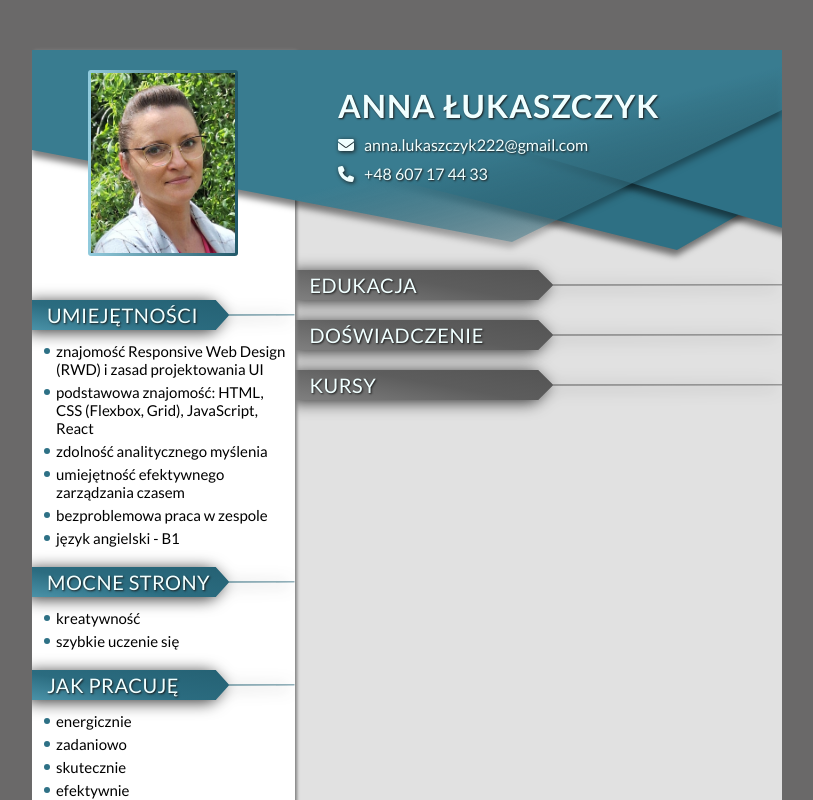
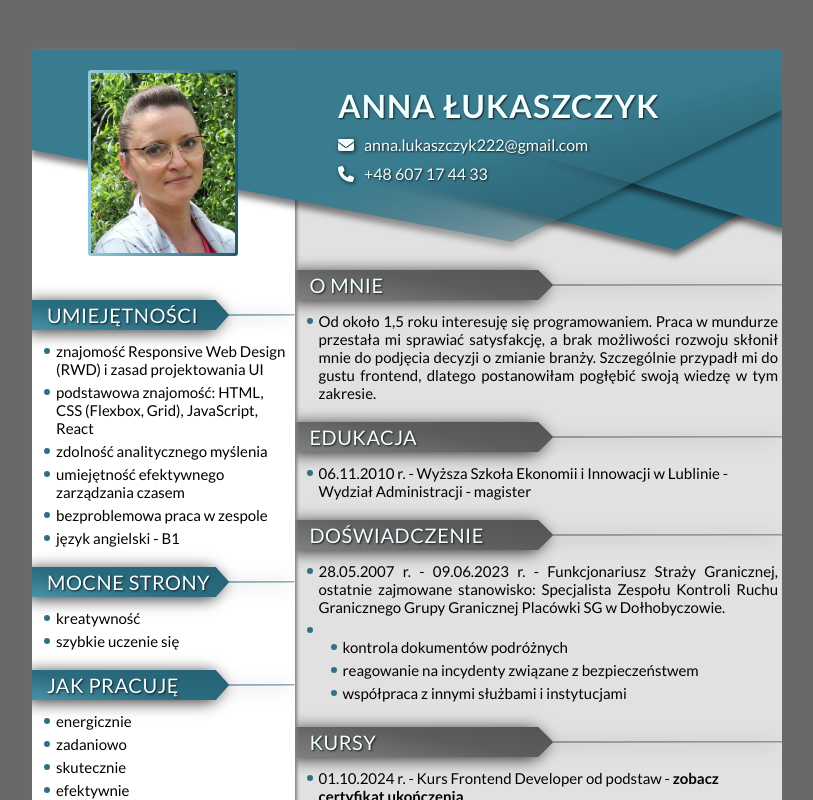
Before and after one commit to AnnaLukaszczyk/CV-AnnaLukaszczyk, a React (Create React App) app: page / in a window 1280 px wide. Shown: the top 800 px of the page, without its empty margins (233-1046 px from the left). Built offline with nearby package versions, Linux system fonts and the light colour scheme.

Commit message:
added content and details to Main section: descriptions, lists and certificate links

```diff
--- a/src/features/Main/index.js
+++ b/src/features/Main/index.js
@@ -1,10 +1,56 @@
 import { Section } from "../../common/Section";
-import { StyledMain } from "./styled";
+import { Description, StyledMain } from "./styled";
+import { CertyficateLink } from "../../common/Links";
+import { List } from "../../common/List";
+import { faMinus } from "@fortawesome/free-solid-svg-icons";
 
 export const Main = () => (
 	<StyledMain>
-		<Section name="Edukacja" isMain/>
-    <Section name="Doświadczenie" isMain/>
-    <Section name="Kursy" isMain/>
+		<Section
+			isMain
+			name="O mnie"
+			content={[
+				<Description>
+					Od około 1,5 roku interesuję się programowaniem. Praca w mundurze przestała mi sprawiać satysfakcję, a brak możliwości rozwoju skłonił mnie do podjęcia decyzji o zmianie branży. Szczególnie przypadł mi do gustu frontend, dlatego postanowiłam pogłębić swoją wiedzę w tym zakresie.
+				</Description>,
+			]}
+			showIcons={false}
+		/>
+		<Section
+			isMain
+			name="Edukacja"
+			content={[
+				"06.11.2010 r. - Wyższa Szkoła Ekonomii i Innowacji w Lublinie - Wydział Administracji - magister",
+			]}
+		/>
+		<Section
+			isMain
+			name="Doświadczenie"
+			content={[
+				<Description>
+					28.05.2007 r. - 09.06.2023 r. - Funkcjonariusz Straży Granicznej, ostatnie zajmowane stanowisko: Specjalista Zespołu Kontroli Ruchu Granicznego Grupy Granicznej Placówki SG w Dołhobyczowie.
+				</Description>,
+				<List
+					items={[
+						"kontrola dokumentów podróżnych",
+						"reagowanie na incydenty związane z bezpieczeństwem",
+						"współpraca z innymi służbami i instytucjami",
+					]}
+					isMain
+					customIcon={faMinus}
+				/>
+			]}
+		/>
+		<Section
+			isMain
+			name="Kursy"
+			content={[
+				<span>
+					01.10.2024 r. - Kurs Frontend Developer od podstaw -{" "}
+					<CertyficateLink />
+				</span>,
+			]}
+		/>
+		<Section isMain name="Projekty" content={[""]} />
 	</StyledMain>
 );
```
